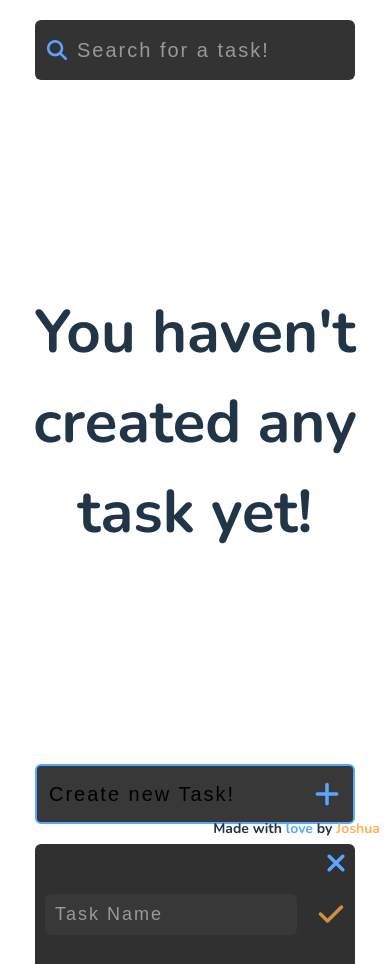
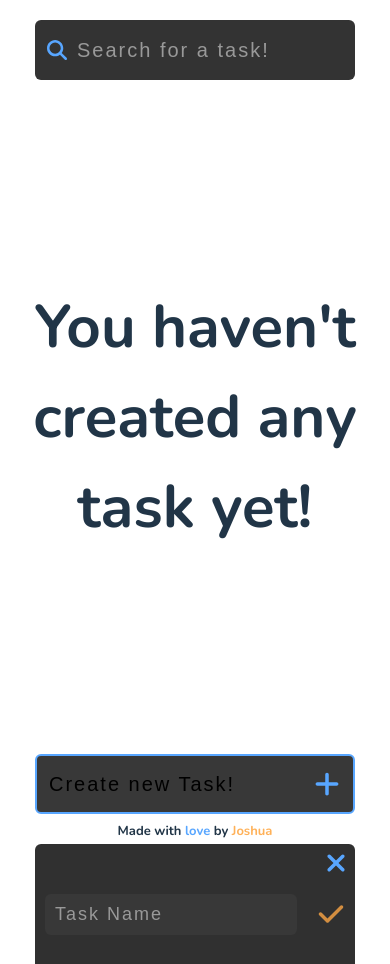
Before and after one commit to ElJoshua08/TaskApp, a React (Vite) app: page / in a window 390 px wide. Built offline with nearby package versions, Linux system fonts and the light colour scheme.

Commit message:
Fixed author for small devices

```diff
--- a/src/App.jsx
+++ b/src/App.jsx
@@ -39,7 +39,7 @@ function App() {
         setTasks={setTasks}
       />
 
-      <h6>
+      <h6 className='author'>
         Made with <span>love</span> by{' '}
         <span>
           <a target='_blank' href="https://github.com/ElJoshua08">Joshua</a>
--- a/src/components/TodoCreate/TodoCreate.css
+++ b/src/components/TodoCreate/TodoCreate.css
@@ -36,6 +36,10 @@
       color: #fff;
       rotate: 270deg;
     }
+  }
+
+  @media screen and (max-width: 690px) {
+    margin-bottom: 3rem;
   }
 }
 
--- a/src/index.css
+++ b/src/index.css
@@ -36,7 +36,6 @@ body {
   overflow: hidden;
 }
 
-
 #root {
   display: flex;
   align-items: center;
@@ -52,7 +51,7 @@ body {
   text-align: center;
 }
 
-h6 {
+.author {
   position: absolute;
   bottom: 0.5rem;
   right: 1rem;
@@ -68,7 +67,15 @@ h6 {
     cursor: pointer;
   }
 
+  @media screen and (max-width: 690px) {
+    font-size: 1.3rem;
+    bottom: 0.3rem;
+    right: initial;
+    left: 50%;
+    transform: translateX(-50%);
+  }
 }
+
 
 @media (prefers-color-scheme: light) {
   :root {
```
